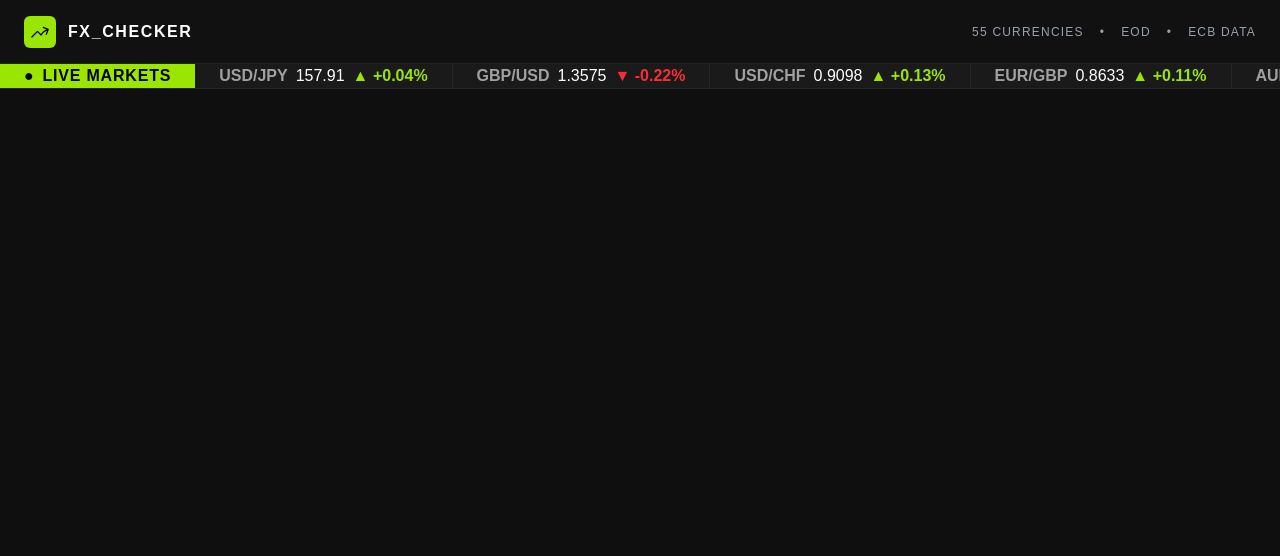
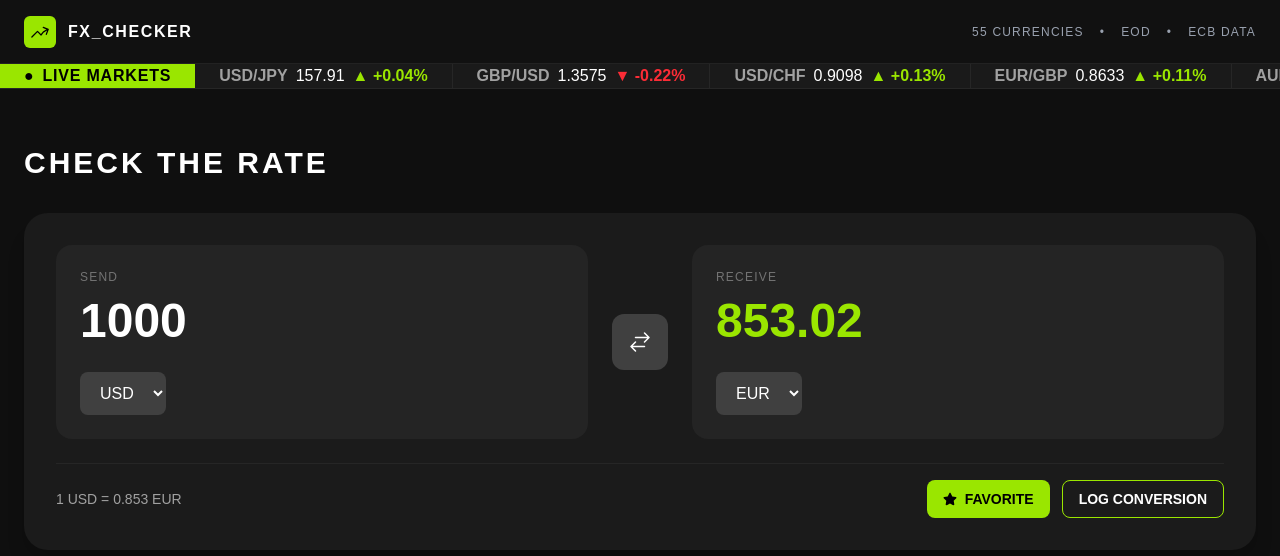
Before and after one commit to sumaiyakawsar/fx-checker, a Next.js app: page / in a window 1280 px wide. Shown: the top 556 px of the page. Built offline with nearby package versions, Linux system fonts and the light colour scheme.

Commit message:
Build the Converter card

```diff
--- a/src/app/page.js
+++ b/src/app/page.js
@@ -1,11 +1,16 @@
 import Header from "@/components/Header/Header";
 import LiveTicker from "@/components/LiveTicker/LiveTicker";
+import Converter from "@/components/Converter/Converter";
+import Button from "@/components/UI/Button/Button";
 
 export default function Home() {
   return (
     <main className="min-h-screen bg-[#0f0f0f]">
       <Header />
       <LiveTicker />
+      <Converter />
+
+
     </main>
   );
 }
--- /dev/null
+++ b/src/components/Converter/AmountInput.jsx
@@ -0,0 +1,23 @@
+export default function AmountInput({
+    label,
+    value,
+    onChange,
+    readOnly = false,
+    textColor = "text-white",
+}) {
+    return (
+        <div className="flex flex-col gap-2 flex-1">
+            <label className="text-xs uppercase tracking-widest text-neutral-500">
+                {label}
+            </label>
+
+            <input
+                type="number"
+                value={value}
+                readOnly={readOnly}
+                onChange={onChange}
+                className={`bg-transparent text-5xl font-bold outline-none ${textColor}`}
+            />
+        </div>
+    );
+}
--- /dev/null
+++ b/src/components/Converter/Converter.jsx
@@ -0,0 +1,100 @@
+"use client";
+
+import { useState } from "react";
+
+import AmountInput from "./AmountInput";
+import CurrencySelect from "./CurrencySelect";
+import SwapButton from "./SwapButton";
+import RateInfo from "./RateInfo";
+
+export default function Converter() {
+    const [amount, setAmount] = useState(1000);
+
+    const [from, setFrom] = useState("USD");
+
+    const [to, setTo] = useState("EUR");
+
+
+    const handleFavorite = () => {
+        console.log("Favorite clicked");
+    };
+
+    const handleLog = () => {
+        console.log("Log clicked");
+    };
+
+    const [conversion, setConversion] = useState({
+        amount: 1000,
+        from: "USD",
+        to: "EUR",
+        rate: 0.8530,
+        result: 853.02,
+    });
+
+    return (
+        <section className="container mx-auto mt-14 px-6">
+
+            <h2 className="text-3xl font-bold text-white mb-8 uppercase tracking-widest">
+                Check The Rate
+            </h2>
+
+            <div className="w-full bg-[#1b1b1b] rounded-3xl p-8 shadow-xl">
+
+                <div className="grid grid-cols-1 md:grid-cols-[1fr_auto_1fr] gap-6 items-center">
+
+                    <div className="bg-[#242424] rounded-2xl p-6 w-full min-w-0">
+
+
+                        <AmountInput
+                            label="Send"
+                            value={conversion.amount}
+                            onChange={(e) => setAmount(e.target.value)}
+                            textColor="text-white"
+                        />
+
+                        <div className="mt-6">
+                            <CurrencySelect
+                                value={conversion.from}
+                                onChange={(e) =>
+                                    setFrom(e.target.value)
+                                }
+                            />
+                        </div>
+
+                    </div>
+
+                    <SwapButton />
+
+                    <div className="bg-[#242424] rounded-2xl p-6 w-full min-w-0">
+
+                        <AmountInput
+                            label="Receive"
+                            value={conversion.result}
+                            onChange={(e) => setAmount(e.target.value)}
+                            readOnly
+                            textColor="text-lime-400"
+                        />
+                        <div className="mt-6">
+                            <CurrencySelect
+                                value={conversion.to}
+                                onChange={(e) =>
+                                    setTo(e.target.value)
+                                }
+                            />
+                        </div>
+
+                    </div>
+
+                </div>
+
+
+                <RateInfo
+                    rate={`1 ${conversion.from} = ${conversion.rate} ${conversion.to}`}
+                    onFavorite={handleFavorite}
+                    onLog={handleLog}
+                />
+            </div>
+
+        </section>
+    );
+}
--- /dev/null
+++ b/src/components/Converter/CurrencySelect.jsx
@@ -0,0 +1,28 @@
+const currencies = [
+    "USD",
+    "EUR",
+    "GBP",
+    "JPY",
+    "AUD",
+    "CAD",
+    "CHF",
+];
+
+export default function CurrencySelect({
+    value,
+    onChange,
+}) {
+    return (
+        <select
+            value={value}
+            onChange={onChange}
+            className="bg-neutral-700 text-white px-4 py-3 rounded-lg"
+        >
+            {currencies.map((currency) => (
+                <option key={currency}>
+                    {currency}
+                </option>
+            ))}
+        </select>
+    );
+}
--- /dev/null
+++ b/src/components/Converter/RateInfo.jsx
@@ -0,0 +1,37 @@
+import { ACTIONS } from "@/constants/actions";
+import Button from "../UI/Button/Button";
+import { FaStar } from "react-icons/fa";
+
+
+
+export default function RateInfo({
+    rate = "1 USD = 0.8530 EUR",
+    onFavorite,
+    onLog,
+}) {
+    return (
+        <div className="flex justify-between items-center mt-6 border-t border-neutral-800 pt-4">
+
+            <p className="text-sm text-neutral-400">
+                {rate}
+            </p>
+
+            <div className="flex gap-3">
+
+
+                <Button
+                    variant="primary"
+                    icon={<FaStar />}
+                    onClick={onFavorite}
+                >
+                    {ACTIONS.favorite}
+                </Button>
+
+                <Button variant="outline" onClick={onLog}>
+                    Log Conversion
+                </Button>
+            </div>
+
+        </div>
+    );
+}
--- /dev/null
+++ b/src/components/Converter/SwapButton.jsx
@@ -0,0 +1,22 @@
+import { HiArrowsRightLeft } from "react-icons/hi2";
+
+export default function SwapButton() {
+    return (
+        <button
+            className="
+               p-4
+                rounded-xl
+                bg-neutral-700
+                hover:bg-neutral-600
+                transition
+                flex
+                items-center
+                justify-center
+            "
+        >
+            <HiArrowsRightLeft
+                className="text-white text-2xl"
+            />
+        </button>
+    );
+}
--- /dev/null
+++ b/src/components/UI/Button/Button.jsx
@@ -0,0 +1,24 @@
+import clsx from "clsx";
+import { buttonVariants } from "./buttonVariants";
+
+export default function Button({
+    children,
+    variant = "primary",
+    icon,
+    className = "",
+    ...props
+}) {
+    return (
+        <button
+            className={clsx(
+                "inline-flex items-center uppercase justify-center gap-2 rounded-lg px-4 py-2 text-sm font-semibold transition-all duration-200 focus:outline-none focus:ring-2 focus:ring-lime-300 disabled:opacity-50 disabled:cursor-not-allowed",
+                buttonVariants[variant],
+                className
+            )}
+            {...props}
+        >
+            {icon}
+            {children}
+        </button>
+    );
+}
--- /dev/null
+++ b/src/components/UI/Button/buttonVariants.js
@@ -0,0 +1,16 @@
+export const buttonVariants = {
+    primary:
+        "bg-lime-400 text-black hover:bg-lime-200",
+
+    secondary:
+        "bg-lime-400 text-white hover:bg-neutral-700",
+
+    outline:
+        "border border-lime-400 text-white hover:bg-lime-400 hover:text-black",
+
+    danger:
+        "bg-red-500 text-white hover:bg-red-400",
+
+    ghost:
+        "hover:bg-neutral-800 text-white",
+};
--- /dev/null
+++ b/src/constants/actions.js
@@ -0,0 +1,6 @@
+export const ACTIONS = {
+    favorite: "Favorite",
+    log: "Log Conversion",
+    delete: "Delete",
+    convert: "Convert",
+};
```
